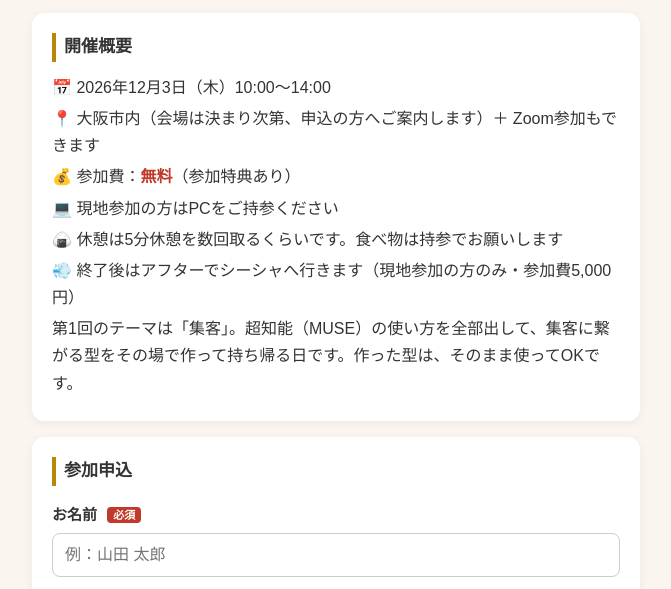
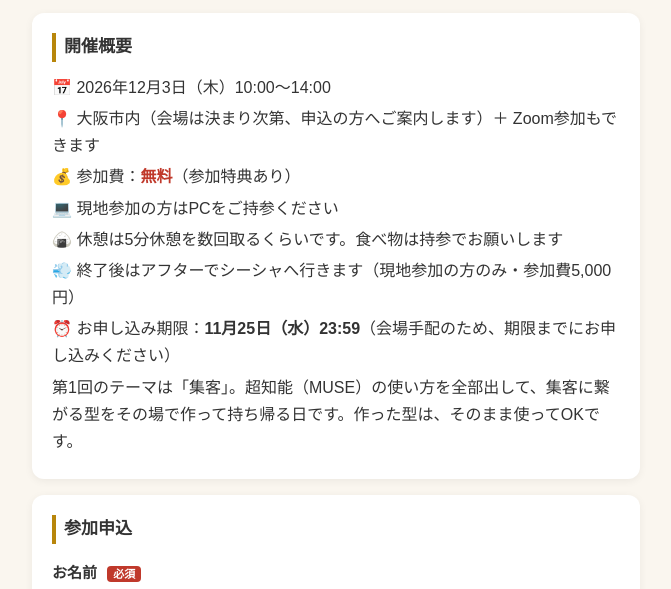
Before and after one commit to miumiumiu4/katagura, a plain HTML site: page index.html in a window 1280 px wide. Shown: the part 168-757 px from the top of the page, without its empty margins (304-975 px from the left). Drawn offline with Linux system fonts and the light colour scheme.

Commit message:
申込期限（11/25）を追加

```diff
--- a/index.html
+++ b/index.html
@@ -50,6 +50,7 @@
     <p>💻 現地参加の方はPCをご持参ください</p>
     <p>🍙 休憩は5分休憩を数回取るくらいです。食べ物は持参でお願いします</p>
     <p>💨 終了後はアフターでシーシャへ行きます（現地参加の方のみ・参加費5,000円）</p>
+    <p>⏰ お申し込み期限：<strong>11月25日（水）23:59</strong>（会場手配のため、期限までにお申し込みください）</p>
     <p>第1回のテーマは「集客」。超知能（MUSE）の使い方を全部出して、集客に繋がる型をその場で作って持ち帰る日です。作った型は、そのまま使ってOKです。</p>
   </div>
 
```
